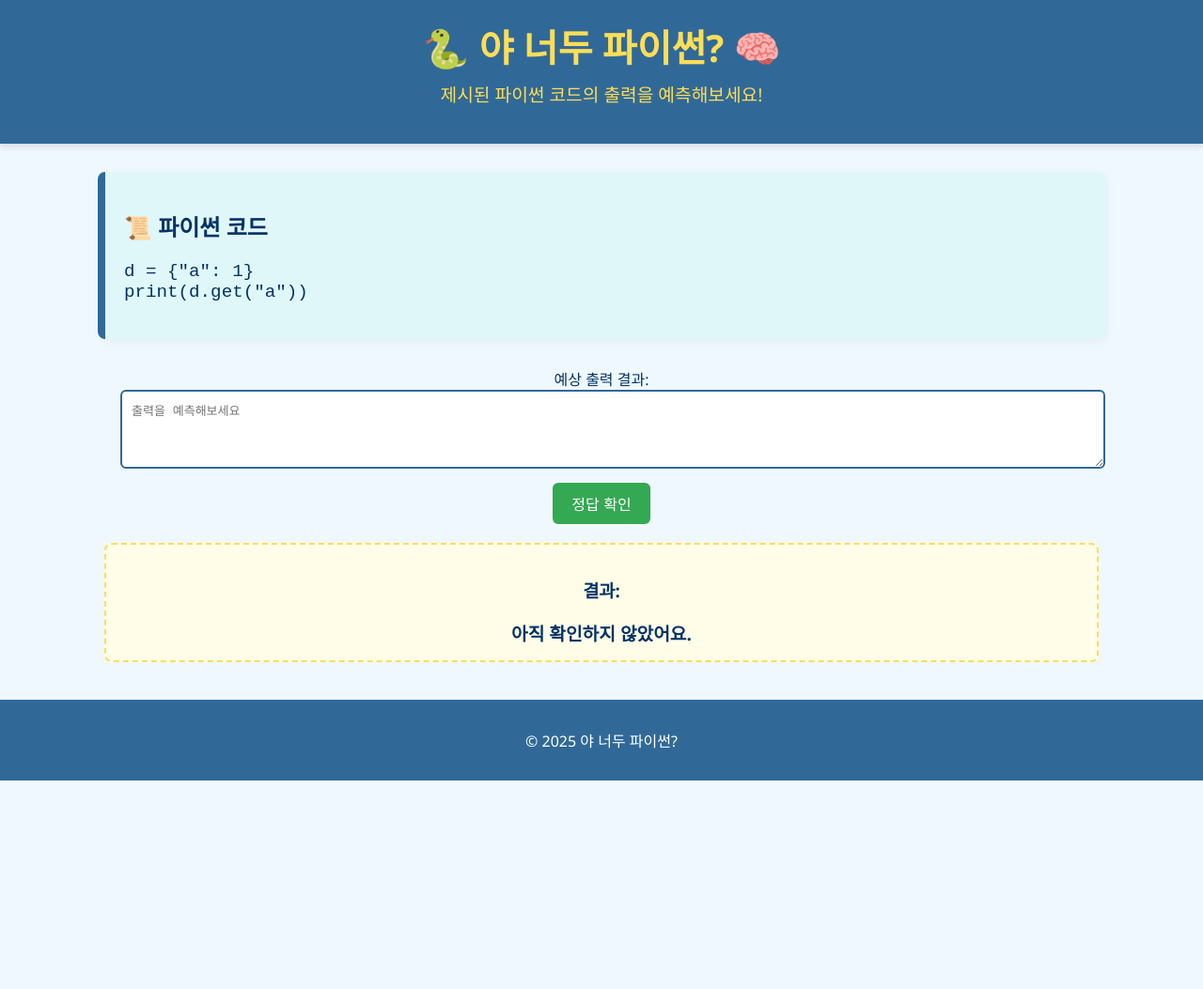
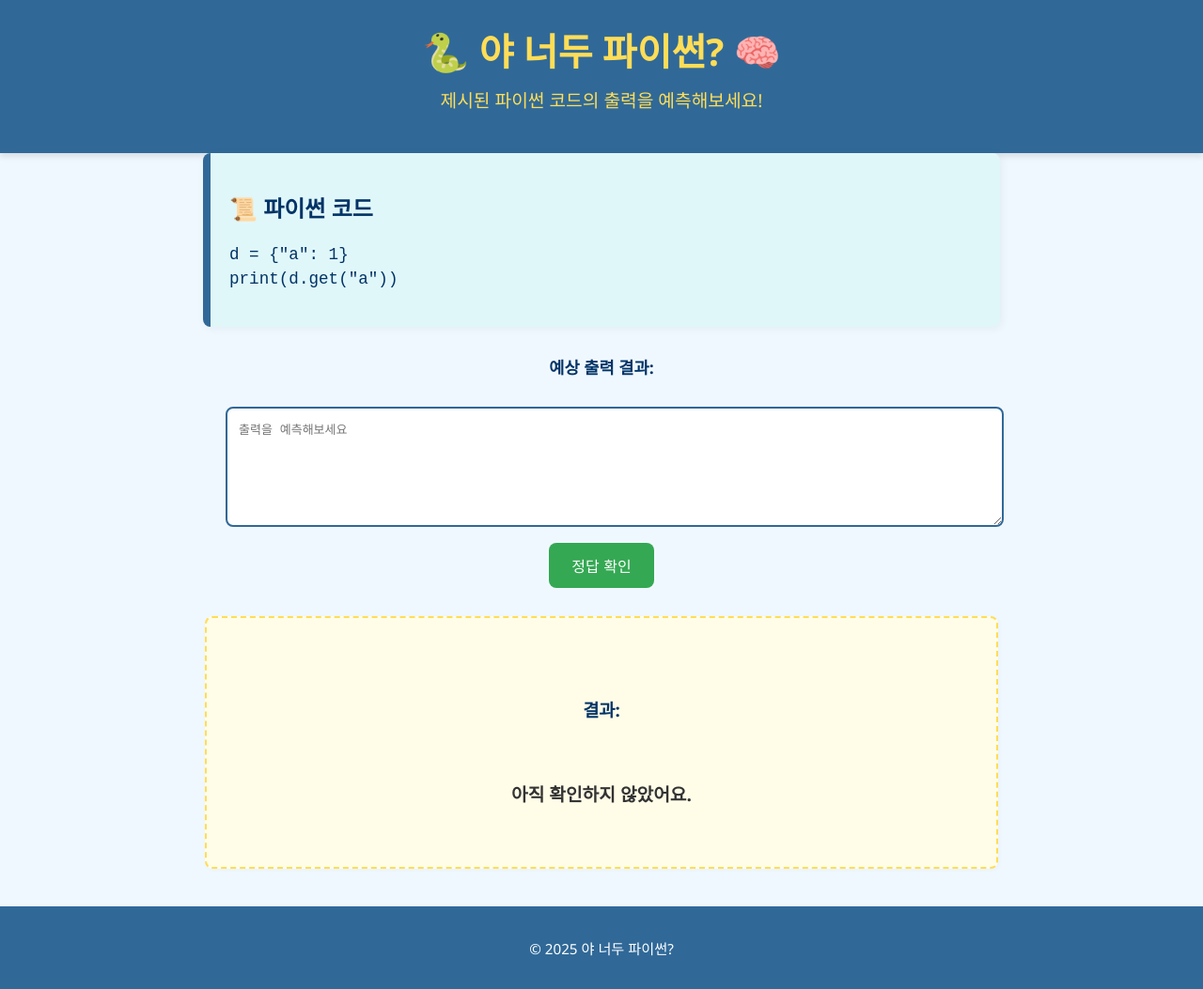
Before and after one commit to jingiru/py_review_test, a Flask app: page / in a window 1280 px wide. Shown: the whole page at 94% size. Before the commit the page ends 831 px from the top, so only its background shows below. Run offline with Flask 3, Linux system fonts and the light colour scheme.

Commit message:
스타일 수정

```diff
--- a/static/styles.css
+++ b/static/styles.css
@@ -1,16 +1,25 @@
-/* 전체 폰트 설정 */
+/* 기본 설정 */
 body {
     font-family: 'Segoe UI', '맑은 고딕', sans-serif;
     margin: 0;
-    background-color: #f0f8ff; /* 아주 연한 파란색 */
-    color: #003366; /* 진한 파랑 */
+    padding: 0;
+    background-color: #f0f8ff; /* 연한 파란색 */
+    color: #003366;
+    box-sizing: border-box;
+}
+
+/* 공통 최대 너비 설정 */
+main > section {
+    width: 90%;
+    max-width: 800px;
+    margin: 0 auto 30px auto;
 }
 
 /* 헤더 */
 header {
-    background-color: #306998; /* 파이썬 파란색 */
-    color: #ffdd57; /* 파이썬 노란색 */
-    padding: 20px;
+    background-color: #306998;
+    color: #ffdd57;
+    padding: 24px 16px;
     text-align: center;
     box-shadow: 0 4px 6px rgba(0,0,0,0.1);
 }
@@ -21,52 +30,60 @@ header h1 {
 }
 
 header p {
-    margin-top: 8px;
+    margin-top: 10px;
     font-size: 1.2em;
 }
 
 /* 코드 영역 */
 .code-area {
     background-color: #e0f7fa;
-    margin: 30px auto;
     padding: 20px;
     border-left: 8px solid #306998;
-    width: 80%;
     border-radius: 8px;
     box-shadow: 2px 2px 10px rgba(0,0,0,0.05);
 }
 
 #python-code {
     font-family: 'Courier New', monospace;
-    font-size: 1.2em;
+    font-size: 1.1em;
     white-space: pre-wrap;
+    line-height: 1.5em;
 }
 
-/* 입력 영역 */
+/* 답안 입력 영역 */
 .answer-area {
-    width: 80%;
-    margin: 0 auto;
     text-align: center;
+}
+
+.answer-area label {
+    font-weight: bold;
+    font-size: 1.1em;
+    display: block;
+    margin-bottom: 8px;
+    color: #003366;
 }
 
 textarea {
     width: 100%;
-    padding: 10px;
+    min-height: 100px;
+    padding: 12px;
     font-size: 1em;
     border: 2px solid #306998;
-    border-radius: 6px;
+    border-radius: 8px;
     resize: vertical;
     background-color: #ffffff;
+    box-shadow: inset 1px 1px 3px rgba(0,0,0,0.05);
 }
 
+/* 버튼 */
 button {
-    margin-top: 10px;
-    background-color: #34a853; /* 초록색 */
+    margin-top: 12px;
+    background-color: #34a853;
     color: white;
     border: none;
-    padding: 10px 20px;
+    padding: 12px 24px;
     font-size: 1em;
-    border-radius: 6px;
+    border-radius: 8px;
     cursor: pointer;
     transition: background-color 0.3s ease;
 }
@@ -75,20 +92,21 @@ button:hover {
     background-color: #0c7c2b;
 }
 
-/* 결과 영역 */
+/* 정답 결과 영역 */
 .result-area {
-    width: 80%;
-    margin: 20px auto;
-    text-align: center;
     background-color: #fffde7;
-    padding: 15px;
+    padding: 20px;
     border-radius: 8px;
     border: 2px dashed #ffdd57;
+    text-align: center;
+    white-space: pre-wrap;
+    box-shadow: 1px 1px 5px rgba(0,0,0,0.03);
 }
 
 #result-message {
     font-weight: bold;
     font-size: 1.2em;
+    color: #333;
 }
 
 /* 푸터 */
@@ -96,6 +114,7 @@ footer {
     background-color: #306998;
     color: white;
     text-align: center;
-    padding: 15px 0;
+    padding: 18px 0;
     margin-top: 40px;
+    font-size: 0.95em;
 }
```
